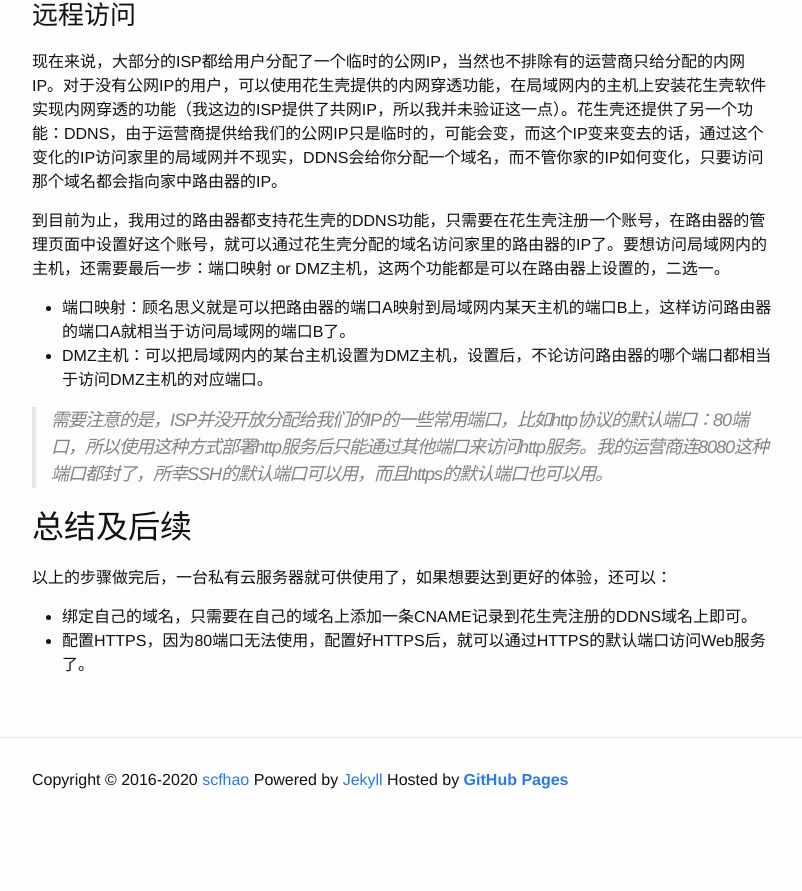
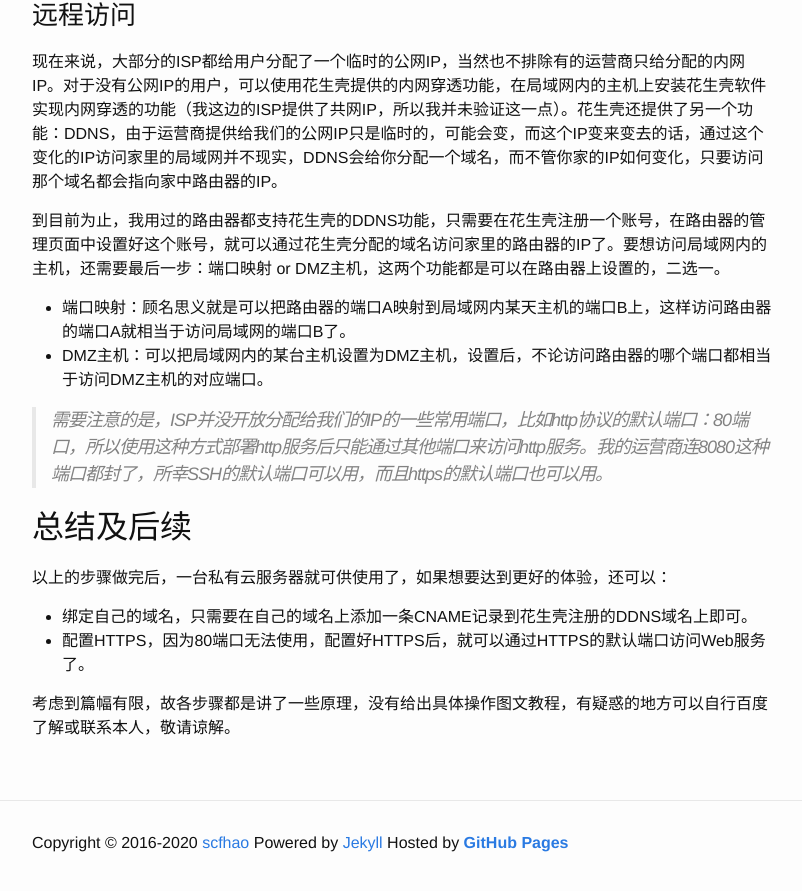
Before and after one commit to scfhao/scfhao.github.io, a Jekyll site: the page built from _posts/2020-02-23-deploy-server-at-home.md, in a window 1280 px wide and 900 px high, scrolled down 1991 px. Shown: the top 891 px of the window, without its empty margins (238-1040 px from the left). Built offline with Jekyll 4.4.1, drawn with Linux system fonts in a browser that asks for light colours; comment, search, counter and statistics services are not loaded; before the commit the page ends 2828 px from its top, so only the background shows below that.

Commit message:
update deploy server at home

```diff
--- a/_posts/2020-02-23-deploy-server-at-home.md
+++ b/_posts/2020-02-23-deploy-server-at-home.md
@@ -67,3 +67,5 @@ categories:
 
 * 绑定自己的域名，只需要在自己的域名上添加一条CNAME记录到花生壳注册的DDNS域名上即可。
 * 配置HTTPS，因为80端口无法使用，配置好HTTPS后，就可以通过HTTPS的默认端口访问Web服务了。
+
+考虑到篇幅有限，故各步骤都是讲了一些原理，没有给出具体操作图文教程，有疑惑的地方可以自行百度了解或联系本人，敬请谅解。
```
